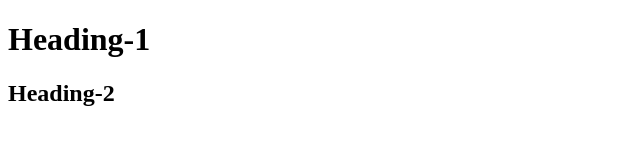
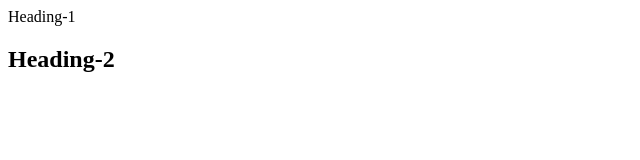
Before and after one commit to sourajitsarkarnimki/html, a plain HTML site: page index.html/index.html in a window 1280 px wide. Shown: the whole page, without its empty margins (0-640 px from the left). Drawn offline with Linux system fonts and the light colour scheme.

Commit message:
Update index.html

```diff
--- a/index.html/index.html
+++ b/index.html/index.html
@@ -5,7 +5,7 @@
     <meta name="viewport" content="width=device-width, initial-scale=1.0">
     <title>home</title>
 </head>
-<body>
+<body
     <h1>Heading-1</h1>
     <h2>Heading-2</h2>
 </body>
```
